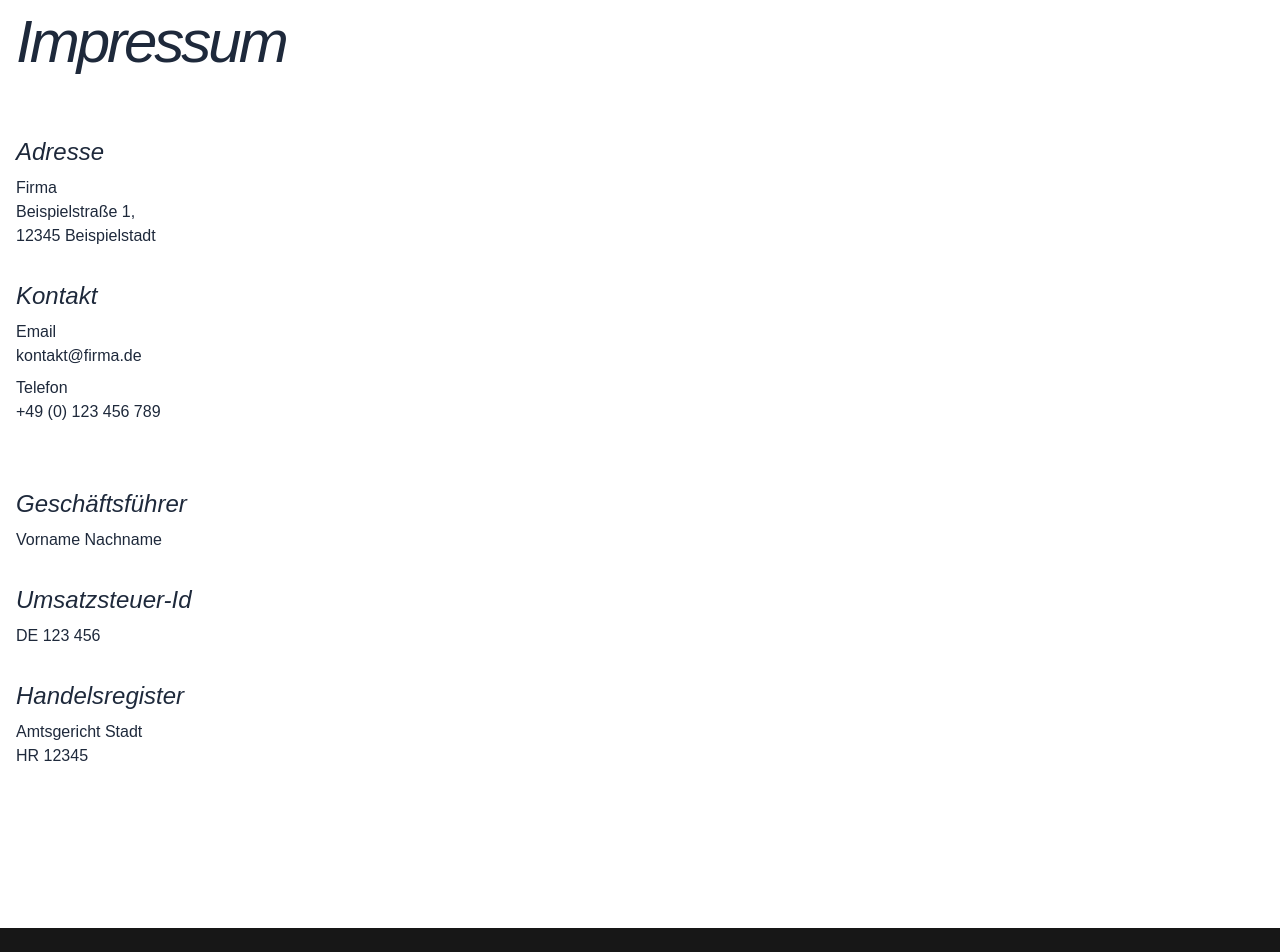
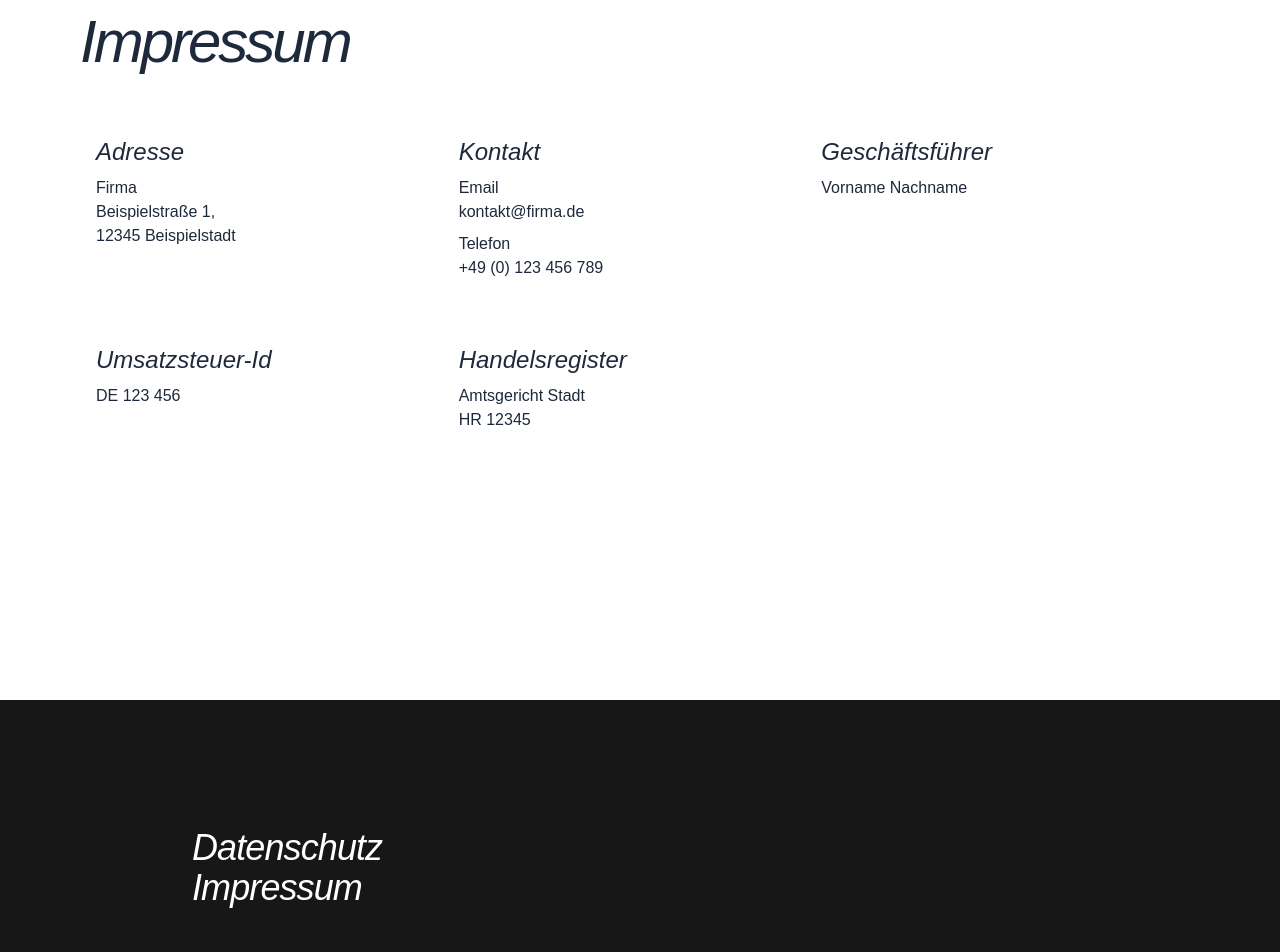
Before and after one commit to rheines-event/rheines-vergnuegen, a Next.js app: page /impressum in a window 1280 px wide. Shown: the part 100-1052 px from the top of the page. Built offline with nearby package versions, Linux system fonts and the light colour scheme; a web font is replaced by a local one.

Commit message:
🐛 fix: fixed cta button in Hero-section

```diff
--- a/src/app/(components)/Footer.tsx
+++ b/src/app/(components)/Footer.tsx
@@ -10,14 +10,14 @@ export function Footer() {
         <li>
           <Link
             href="/datenschutz"
-            className="mb-8 text-5xl tracking-tight font-serif font-light italic">
+            className="mb-8 text-4xl tracking-tight font-serif font-light italic">
             Datenschutz
           </Link>
         </li>
         <li>
           <a
             href="/impressum"
-            className="mb-8 text-5xl tracking-tight font-serif font-light italic">
+            className="mb-8 text-4xl tracking-tight font-serif font-light italic">
             Impressum
           </a>
         </li>
--- a/src/app/(sections)/HeroSection.tsx
+++ b/src/app/(sections)/HeroSection.tsx
@@ -1,3 +1,5 @@
+import Link from 'next/link';
+
 import { HeroTitle } from './HeroTitle';
 
 
@@ -13,9 +15,10 @@ export function HeroSection() {
         <source src="/hero.mp4" type="video/mp4" />
       </video>
 
-      <div className="z-10 flex-1 pt-24">
+      <div className="z-30 flex-1 pt-24">
         <CTOButton />
       </div>
+
       <HeroTitle />
     </article>
   );
@@ -23,9 +26,9 @@ export function HeroSection() {
 
 function CTOButton() {
   return (
-    <a
-      href="#"
-      className="bg-white/10 text-white px-4 py-2 rounded-full border border-white font-sans">
+    <Link
+      href={{ hash: 'contact-form', query: { cta: 'booking' } }}
+      className="bg-white/10 text-white px-4 py-2 rounded-full border border-white font-sans hover:bg-white/30">
       Event veranstalten
       <svg
         className="inline-block ml-2"
@@ -35,6 +38,6 @@ function CTOButton() {
         fill="none" xmlns="http://www.w3.org/2000/svg">
         <path d="M13 1L19 6M19 6L13 11M19 6H0" stroke="white" />
       </svg>
-    </a>
+    </Link>
   );
 }
--- a/src/app/datenschutz/page.tsx
+++ b/src/app/datenschutz/page.tsx
@@ -1,7 +1,7 @@
 
 export default function Privacy() {
   return (
-    <main className="flex flex-col min-h-screen px-4 pt-12 pb-32 text-slate-800 font-sans">
+    <main className="flex flex-col lg:max-w-4xl xl:max-w-6xl lg:mx-auto min-h-screen px-4 pt-12 pb-32 text-slate-800 font-sans">
 
       <h2 className="my-16 text-6xl tracking-tighter font-serif italic font-light">
         Datenschutz
--- a/src/app/impressum/page.tsx
+++ b/src/app/impressum/page.tsx
@@ -1,11 +1,13 @@
 
 export default function Imprint() {
   return (
-    <main className="flex flex-col min-h-screen px-4 pt-12 pb-32 text-slate-800 font-sans">
+    <main className="flex flex-col lg:max-w-4xl xl:max-w-6xl lg:mx-auto min-h-screen px-4 pt-12 pb-32 text-slate-800 font-sans">
 
       <h2 className="my-16 text-6xl tracking-tighter font-serif italic font-light">
         Impressum
       </h2>
+
+      <div className="grid sm:grid-cols-2 lg:grid-cols-3 px-4">
 
         <div className="pb-8">
           <h6 className="mb-2 font-serif text-2xl font-light italic">
@@ -53,6 +55,8 @@ export default function Imprint() {
           <p className="font-medium">Amtsgericht Stadt</p>
           <p>HR 12345</p>
         </div>
+      </div>
+
     </main>
   )
 }
--- a/src/app/page.tsx
+++ b/src/app/page.tsx
@@ -10,9 +10,7 @@ import { StorySection } from './(sections)/StorySection';
 export default function Home() {
   return (
     <main className="flex min-h-screen flex-col">
-      <div className="sticky inset-0 -z-10">
-        <HeroSection />
-      </div>
+      <HeroSection />
       <div className="shadow bg-white">
         <StorySection />
         <ServiceSection />
```
Lines whose indentation alone changed are shown as unchanged.
